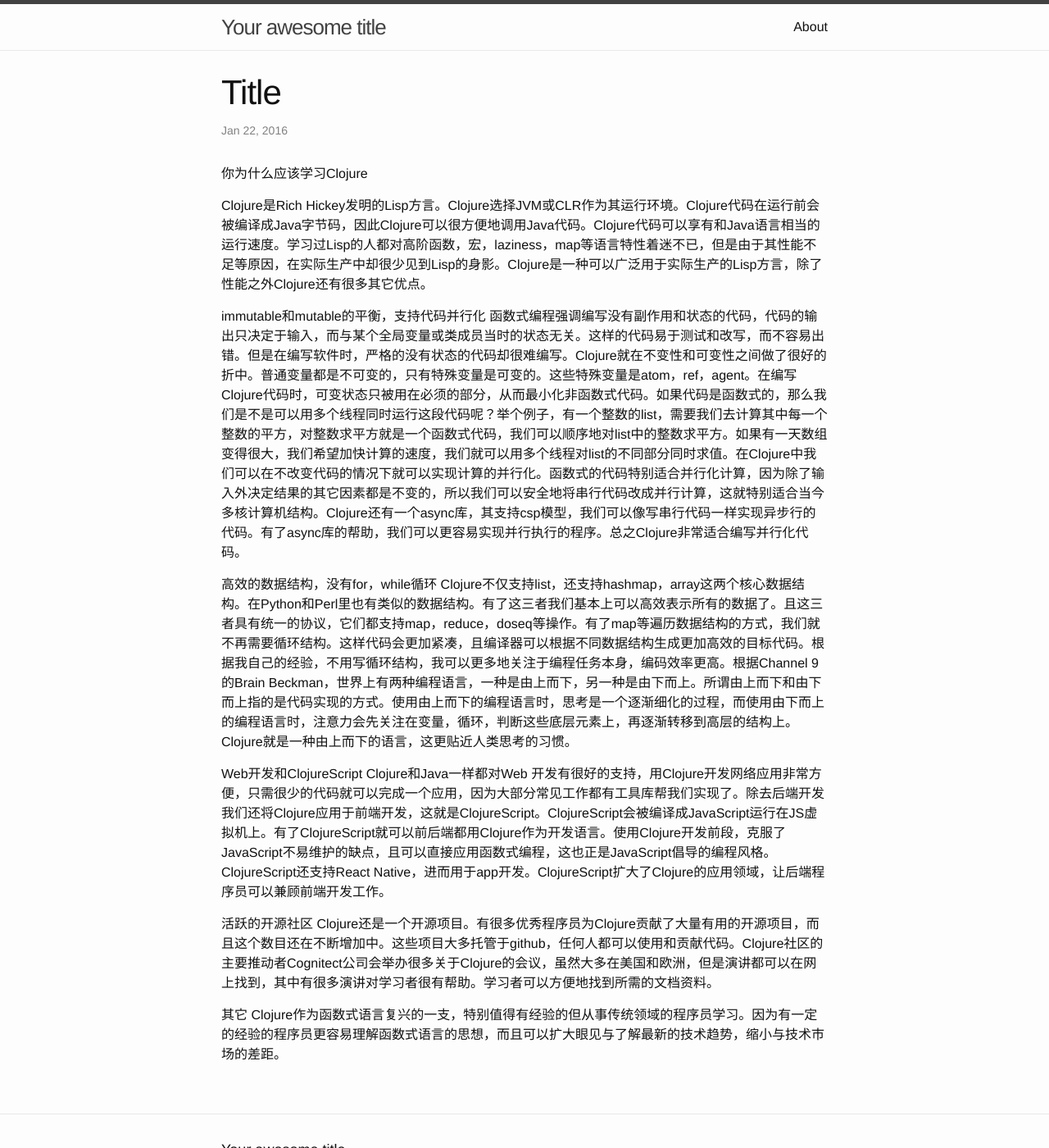
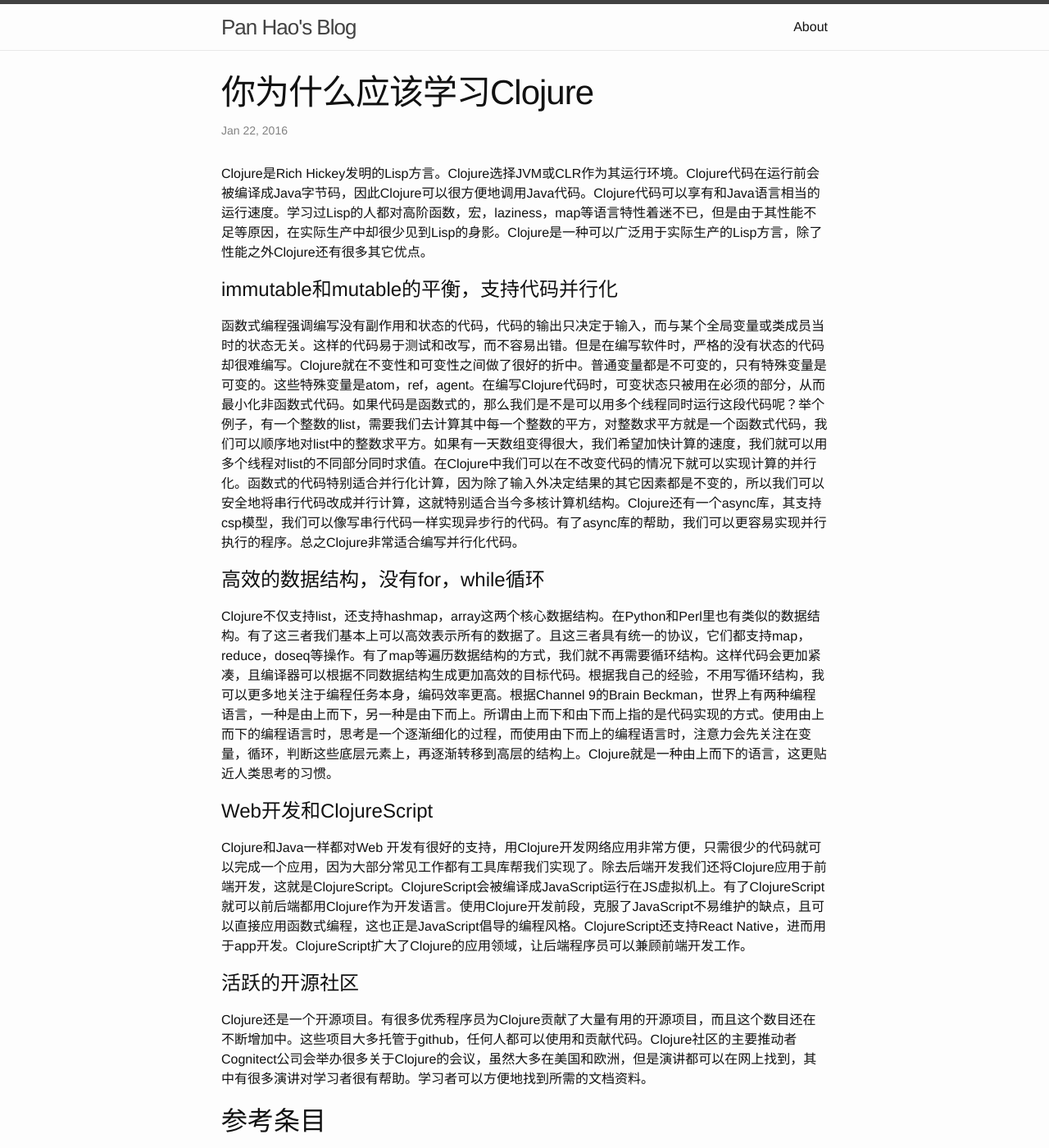
Before and after one commit to paul356/blog.backup, a Jekyll site: the page built from _posts/2016-01-22-new.md, in a window 1280 px wide and 1400 px high. Shown: the whole window at 82% size. Built offline with Jekyll 4.4.1, drawn with Linux system fonts in a browser that asks for light colours; some of the changed text lies outside the part shown.

Commit message:
添加一些有用的链接

```diff
--- a/_config.yml
+++ b/_config.yml
@@ -6,16 +6,13 @@
 # 'jekyll serve'. If you change this file, please restart the server process.
 
 # Site settings
-title: Your awesome title
-email: your-email@domain.com
+title: Pan Hao's Blog
+email: panhao356@gmail.com
 description: > # this means to ignore newlines until "baseurl:"
-  Write an awesome description for your new site here. You can edit this
-  line in _config.yml. It will appear in your document head meta (for
-  Google search results) and in your feed.xml site description.
+    In this blog you can find my thoughts, ideas and projects.
 baseurl: "" # the subpath of your site, e.g. /blog
-url: "http://yourdomain.com" # the base hostname & protocol for your site
-twitter_username: jekyllrb
-github_username:  jekyll
+url: "http://paul356.github.io" # the base hostname & protocol for your site
+github_username: paul356
 
 # Build settings
 markdown: kramdown
--- a/_posts/2016-01-22-new.md
+++ b/_posts/2016-01-22-new.md
@@ -1,23 +1,33 @@
 ---
 layout: post
-title: "Title"
+title: "你为什么应该学习Clojure"
 tags:
 ---
-你为什么应该学习Clojure
-
 Clojure是Rich Hickey发明的Lisp方言。Clojure选择JVM或CLR作为其运行环境。Clojure代码在运行前会被编译成Java字节码，因此Clojure可以很方便地调用Java代码。Clojure代码可以享有和Java语言相当的运行速度。学习过Lisp的人都对高阶函数，宏，laziness，map等语言特性着迷不已，但是由于其性能不足等原因，在实际生产中却很少见到Lisp的身影。Clojure是一种可以广泛用于实际生产的Lisp方言，除了性能之外Clojure还有很多其它优点。
 
-immutable和mutable的平衡，支持代码并行化
+#immutable和mutable的平衡，支持代码并行化
 函数式编程强调编写没有副作用和状态的代码，代码的输出只决定于输入，而与某个全局变量或类成员当时的状态无关。这样的代码易于测试和改写，而不容易出错。但是在编写软件时，严格的没有状态的代码却很难编写。Clojure就在不变性和可变性之间做了很好的折中。普通变量都是不可变的，只有特殊变量是可变的。这些特殊变量是atom，ref，agent。在编写Clojure代码时，可变状态只被用在必须的部分，从而最小化非函数式代码。如果代码是函数式的，那么我们是不是可以用多个线程同时运行这段代码呢？举个例子，有一个整数的list，需要我们去计算其中每一个整数的平方，对整数求平方就是一个函数式代码，我们可以顺序地对list中的整数求平方。如果有一天数组变得很大，我们希望加快计算的速度，我们就可以用多个线程对list的不同部分同时求值。在Clojure中我们可以在不改变代码的情况下就可以实现计算的并行化。函数式的代码特别适合并行化计算，因为除了输入外决定结果的其它因素都是不变的，所以我们可以安全地将串行代码改成并行计算，这就特别适合当今多核计算机结构。Clojure还有一个async库，其支持csp模型，我们可以像写串行代码一样实现异步行的代码。有了async库的帮助，我们可以更容易实现并行执行的程序。总之Clojure非常适合编写并行化代码。
 
-高效的数据结构，没有for，while循环
+#高效的数据结构，没有for，while循环
 Clojure不仅支持list，还支持hashmap，array这两个核心数据结构。在Python和Perl里也有类似的数据结构。有了这三者我们基本上可以高效表示所有的数据了。且这三者具有统一的协议，它们都支持map，reduce，doseq等操作。有了map等遍历数据结构的方式，我们就不再需要循环结构。这样代码会更加紧凑，且编译器可以根据不同数据结构生成更加高效的目标代码。根据我自己的经验，不用写循环结构，我可以更多地关注于编程任务本身，编码效率更高。根据Channel 9的Brain Beckman，世界上有两种编程语言，一种是由上而下，另一种是由下而上。所谓由上而下和由下而上指的是代码实现的方式。使用由上而下的编程语言时，思考是一个逐渐细化的过程，而使用由下而上的编程语言时，注意力会先关注在变量，循环，判断这些底层元素上，再逐渐转移到高层的结构上。Clojure就是一种由上而下的语言，这更贴近人类思考的习惯。
 
-Web开发和ClojureScript
+#Web开发和ClojureScript
 Clojure和Java一样都对Web 开发有很好的支持，用Clojure开发网络应用非常方便，只需很少的代码就可以完成一个应用，因为大部分常见工作都有工具库帮我们实现了。除去后端开发我们还将Clojure应用于前端开发，这就是ClojureScript。ClojureScript会被编译成JavaScript运行在JS虚拟机上。有了ClojureScript就可以前后端都用Clojure作为开发语言。使用Clojure开发前段，克服了JavaScript不易维护的缺点，且可以直接应用函数式编程，这也正是JavaScript倡导的编程风格。ClojureScript还支持React Native，进而用于app开发。ClojureScript扩大了Clojure的应用领域，让后端程序员可以兼顾前端开发工作。
 
-活跃的开源社区
+#活跃的开源社区
 Clojure还是一个开源项目。有很多优秀程序员为Clojure贡献了大量有用的开源项目，而且这个数目还在不断增加中。这些项目大多托管于github，任何人都可以使用和贡献代码。Clojure社区的主要推动者Cognitect公司会举办很多关于Clojure的会议，虽然大多在美国和欧洲，但是演讲都可以在网上找到，其中有很多演讲对学习者很有帮助。学习者可以方便地找到所需的文档资料。
 
-其它
-Clojure作为函数式语言复兴的一支，特别值得有经验的但从事传统领域的程序员学习。因为有一定的经验的程序员更容易理解函数式语言的思想，而且可以扩大眼见与了解最新的技术趋势，缩小与技术市场的差距。
+##参考条目
+[Cognitect][cognitect-site]
+[Clojure][clojure-site]
+[ClojureDocs][clojure-docs]
+[Clojure Koans][clojure-koans]
+[Clojure Github Repository][clojure-github]
+[ClojureScript Github Repository][clojurescript-github]
+
+[cognitect-site]: http://www.cognitect.com/
+[clojure-site]: http://www.clojure.org/
+[clojure-docs]: http://clojuredocs.org/
+[clojure-koans]: http://clojurekoans.com/
+[clojure-github]: https://github.com/clojure/clojure
+[clojurescript-github]: https://github.com/clojure/clojurescript
```
Also changed, not shown: _posts/2016-01-08-welcome-to-jekyll.markdown (deleted, +0 -25 lines).
